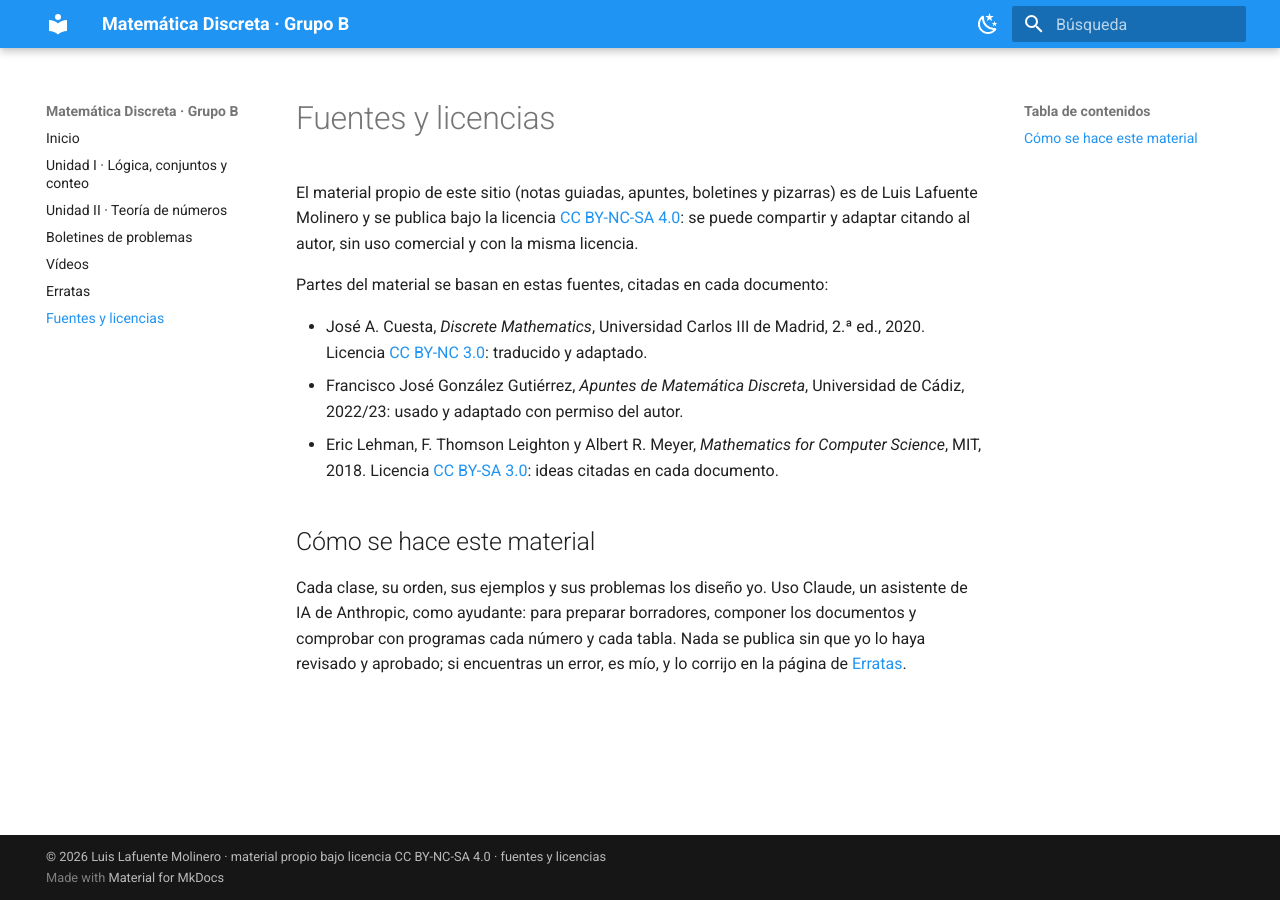
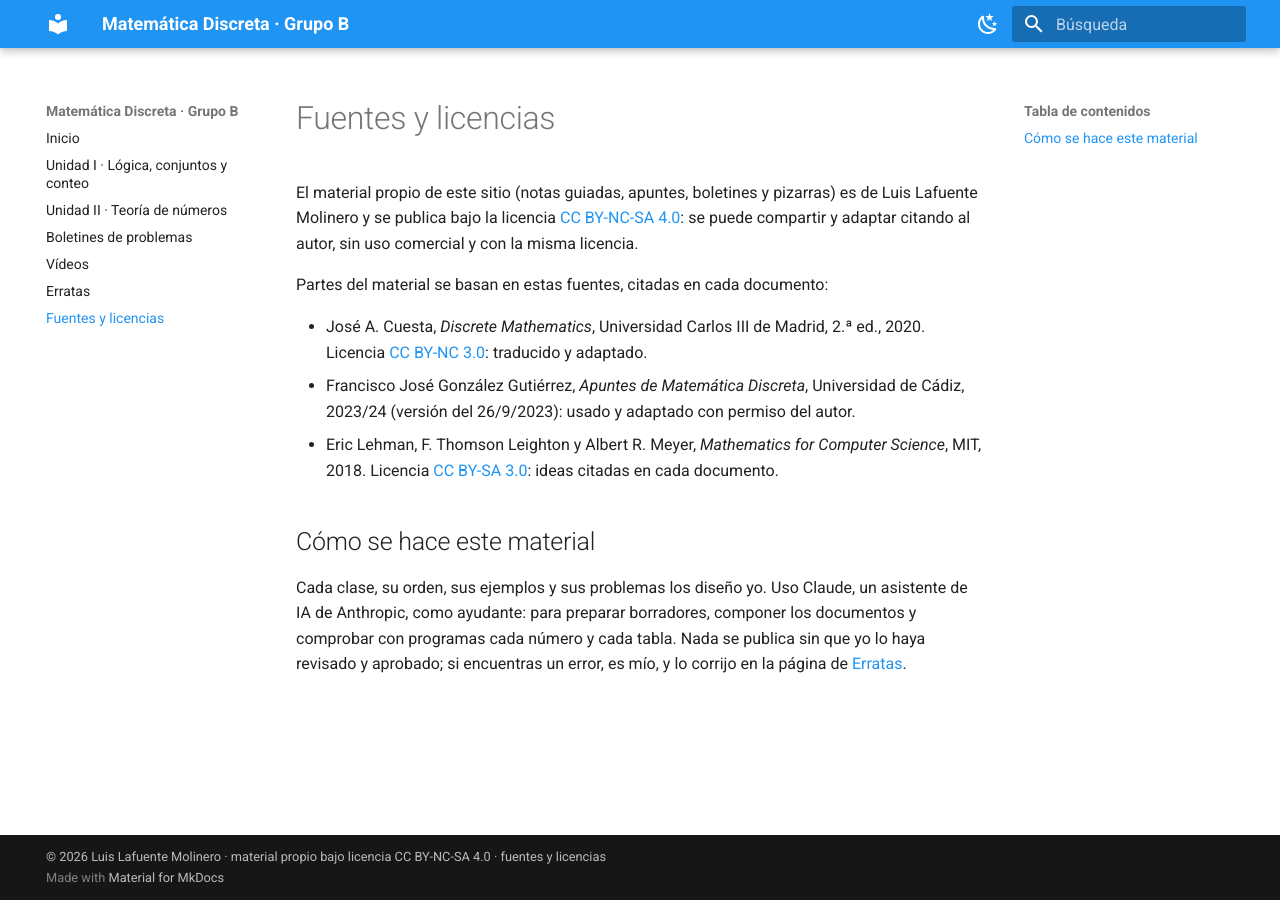
Before and after one commit to llafuent/md2627, an MkDocs documentation site: the page built from docs/licencia.md, in a window 1280 px wide. Built offline with MkDocs 1.6.1 and Material for MkDocs 9.7.7, drawn with Linux system fonts in a browser that asks for light colours.

Commit message:
Publicar material: licencia.md

```diff
--- a/docs/licencia.md
+++ b/docs/licencia.md
@@ -8,8 +8,8 @@ Partes del material se basan en estas fuentes, citadas en cada documento:
 
 - José A. Cuesta, *Discrete Mathematics*, Universidad Carlos III de Madrid, 2.ª ed., 2020. Licencia
   [CC BY-NC 3.0](https://creativecommons.org/licenses/by-nc/3.0/): traducido y adaptado.
-- Francisco José González Gutiérrez, *Apuntes de Matemática Discreta*, Universidad de Cádiz, 2022/23: usado y
-  adaptado con permiso del autor.
+- Francisco José González Gutiérrez, *Apuntes de Matemática Discreta*, Universidad de Cádiz, 2023/24 (versión del 26/9/2023):
+  usado y adaptado con permiso del autor.
 - Eric Lehman, F. Thomson Leighton y Albert R. Meyer, *Mathematics for Computer Science*, MIT, 2018. Licencia
   [CC BY-SA 3.0](https://creativecommons.org/licenses/by-sa/3.0/): ideas citadas en cada documento.
 
```
